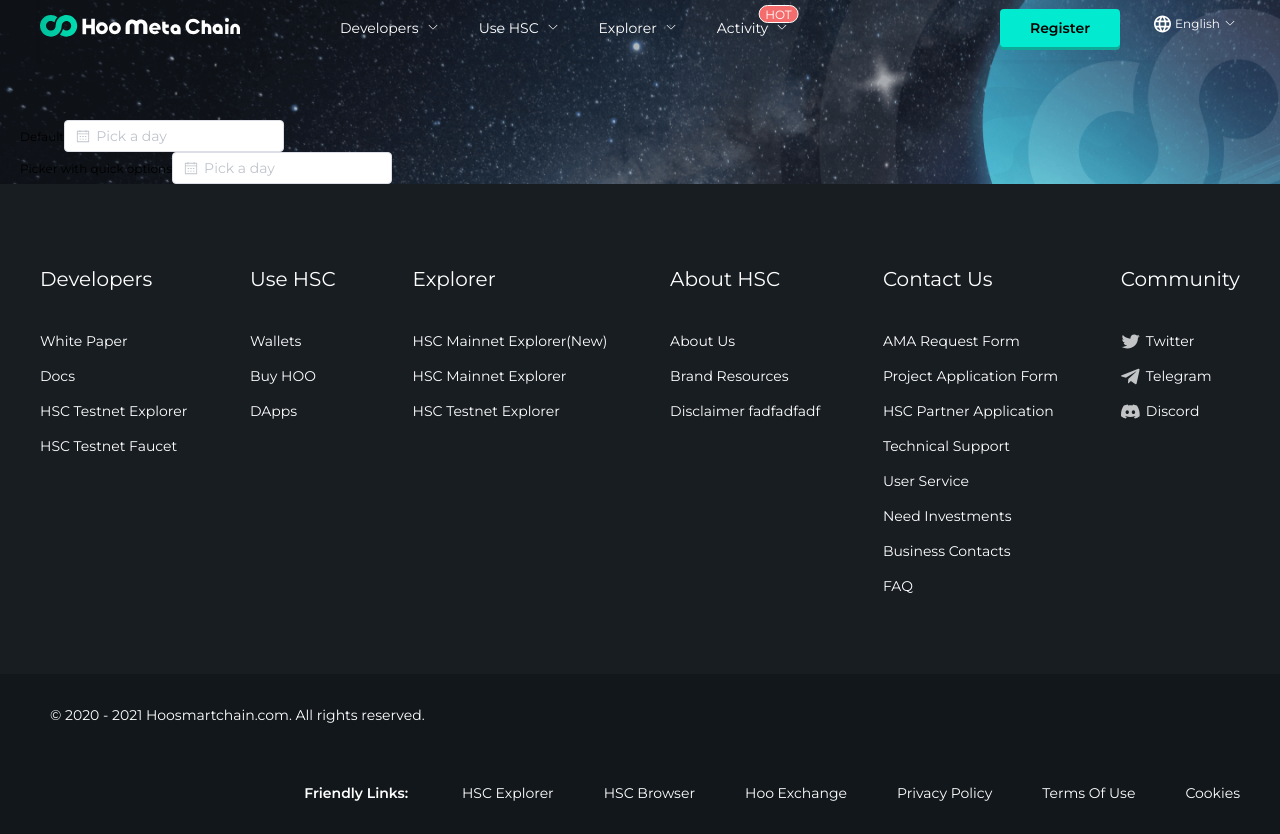
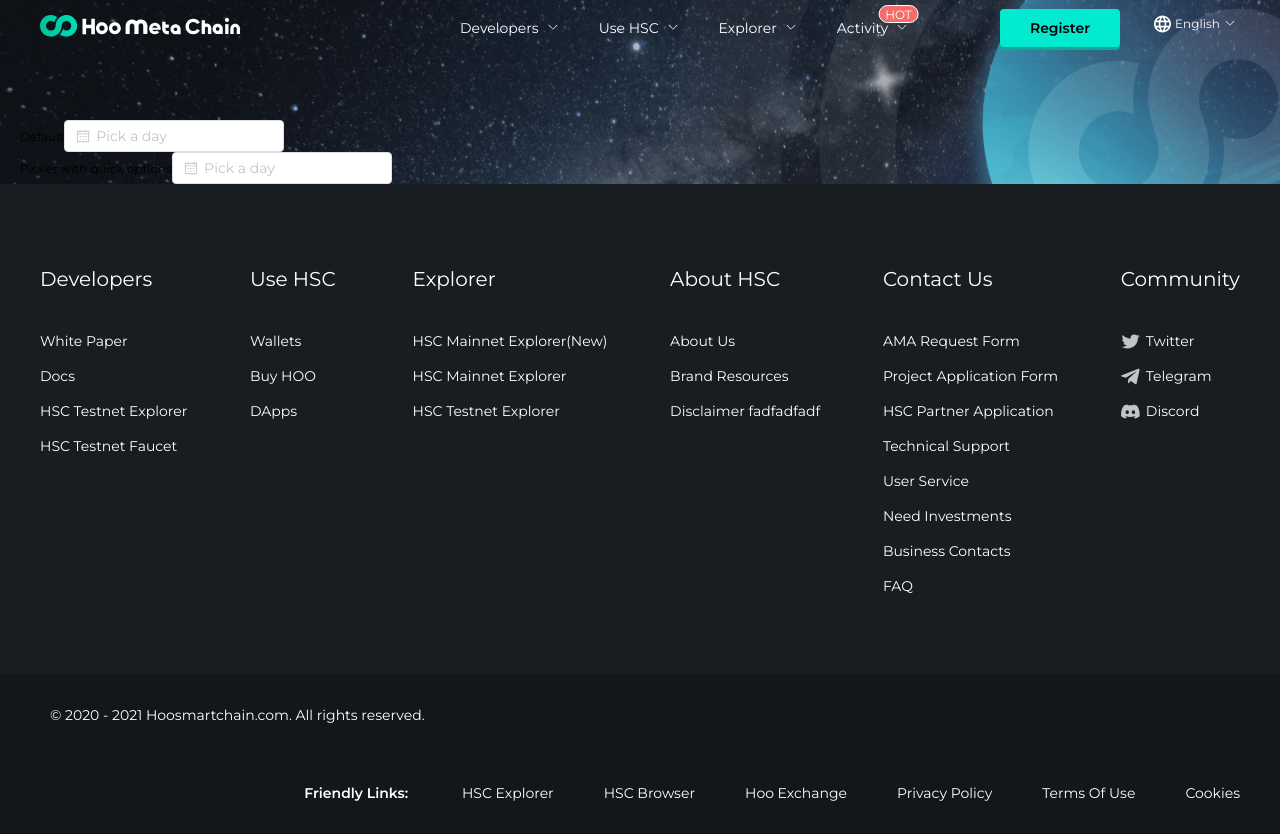
Before and after one commit to rizwanzaheer/hsc-revamp, a Vue app: page /about in a window 1280 px wide. Built offline with nearby package versions, Linux system fonts and the light colour scheme.

Commit message:
fix the nav alignment

```diff
--- a/src/layouts/header.vue
+++ b/src/layouts/header.vue
@@ -209,13 +209,15 @@
     .pc {
         max-width: 100%;
         margin: 0 auto;
+        // display: flex;
+        // justify-content: space-between;
         .logo {
             margin-top: 15px;
             height: 26px;
             width: 220px;
         }
         .menu-con {
-            margin-left: 60px;
+            margin-left: 15%;
             margin-top: 0px;
             .el-menu {
                 .el-sub-menu__hide-arrow {
```
